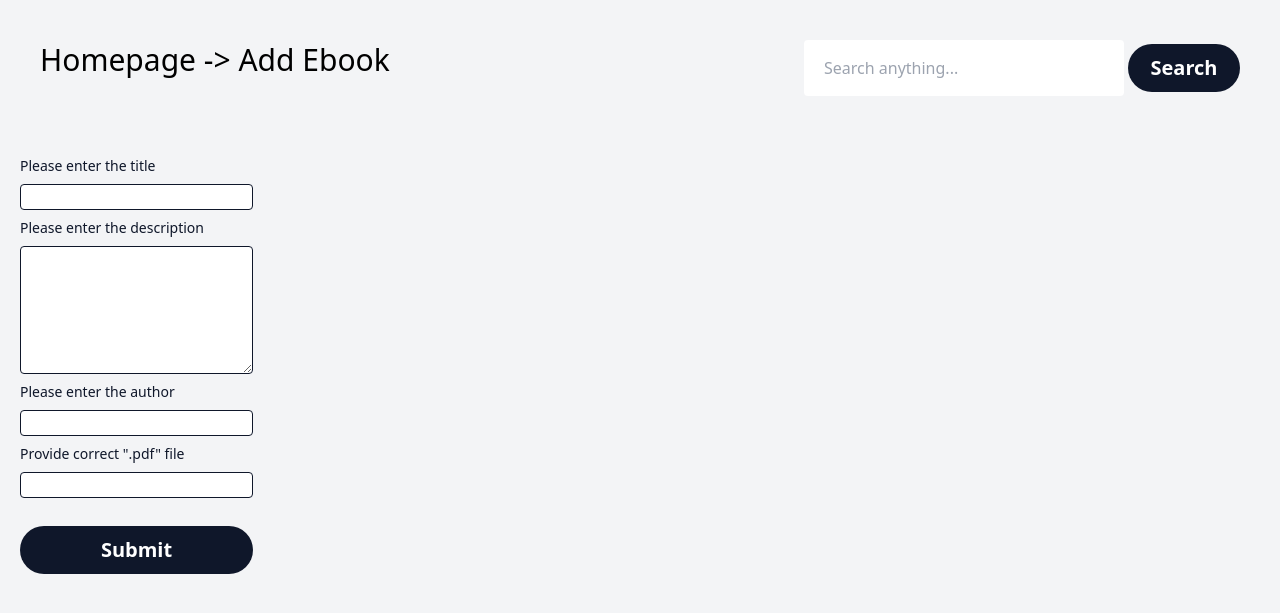
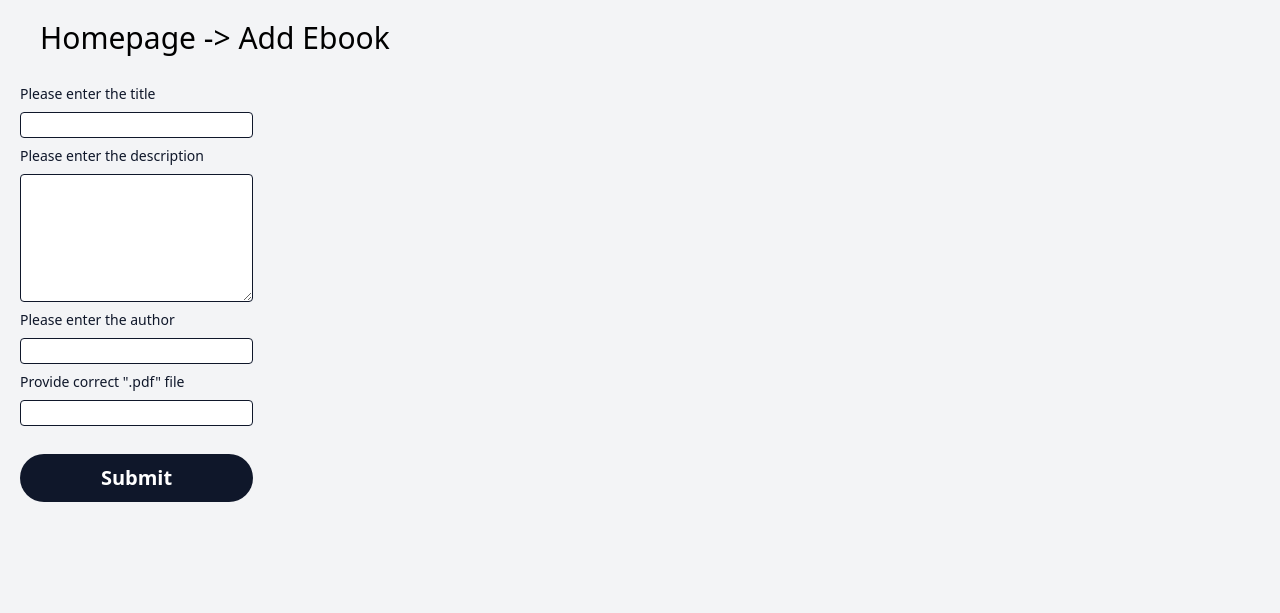
Before and after one commit to Bekalar/Ebook-library-app, a Symfony app: template templates/ebook/add.html.twig in a window 1280 px wide. Shown: the part 76-689 px from the top of the page. Run offline with Twig, Linux system fonts and the light colour scheme; the template is opened without the code that fills it, so the values that code supplies are empty; form fields are guessed from the names that the template uses; some libraries are stand-ins or nearby versions.

Commit message:
Front look templates

```diff
--- a/templates/base.html.twig
+++ b/templates/base.html.twig
@@ -44,10 +44,10 @@
     {# Section 1 - search + navigation info #}
     <section>
       <div class="container flex items-center justify-between w-full mx-auto">
-        <div class="items-center justify-between w-full py-5 mx-10 my-5 md:flex">
+        <div class="items-center justify-between w-full mx-10 mt-5 md:flex">
 
           {# breadcrumbs #}
-          <div class="mb-4 text-3xl text-black">
+          <div class="mb-2 text-3xl text-black">
             <a href="{{ path('app_ebook') }}">Homepage</a>
             {% block breadcrumbs %}
 
@@ -56,27 +56,9 @@
 
 
           {# searchbar and search button #}
-          <div class="bg-gray-100">
-            <div class="container flex items-center justify-start">
-              <div class="relative">
+          {% block search %}
 
-                {# searchbar #}
-                <input type="text" class="z-0 pl-5 pr-8 rounded h-14 w-80 focus:shadow focus:outline-none"
-                  placeholder="Search anything...">
-                <div class="absolute top-4 right-3">
-                  <i class="text-gray-400 fa fa-search hover:text-gray-500"></i>
-                </div>
-              </div>
-
-              {# search button #}
-              <button class="h-12 ml-1 font-semibold text-white rounded-full bg-slate-900 w-28">
-                <div class="flex items-center justify-center gap-3">
-                  <span class="text-xl">Search</span>
-                </div>
-              </button>
-
-            </div>
-          </div>
+          {% endblock %}
 
         </div>
       </div>
--- a/templates/ebook/add.html.twig
+++ b/templates/ebook/add.html.twig
@@ -8,6 +8,10 @@ Add Ebook
 -> Add Ebook
 {% endblock %}
 
+{% block search %}
+
+{% endblock %}
+
 {% block body %}
     {{ include('ebook/_form.html.twig') }}
 {% endblock %}
--- a/templates/ebook/edit.html.twig
+++ b/templates/ebook/edit.html.twig
@@ -8,6 +8,10 @@ Edit Ebook
 -> Edit Ebook
 {% endblock %}
 
+{% block search %}
+
+{% endblock %}
+
 {% block body %}
     {{ include('ebook/_form.html.twig') }}
 {% endblock %}
--- a/templates/ebook/index.html.twig
+++ b/templates/ebook/index.html.twig
@@ -2,6 +2,10 @@
 
 {% block title %}
 Ebook Library
+{% endblock %}
+
+{% block search %}
+{{ include('ebook/_search.html.twig') }}
 {% endblock %}
 
 {% block body %}
--- a/templates/ebook/show.html.twig
+++ b/templates/ebook/show.html.twig
@@ -8,6 +8,11 @@ Show Ebook
 -> Ebook
 {% endblock %}
 
+{% block search %}
+
+{% endblock %}
+
+
 {% block body %}
 {{ include('ebook/_ebookinfo.html.twig', {ebook: ebook}) }}
 {% endblock %}
```
Also changed, not shown: templates/ebook/_search.html.twig (added, +21 -0 lines).
